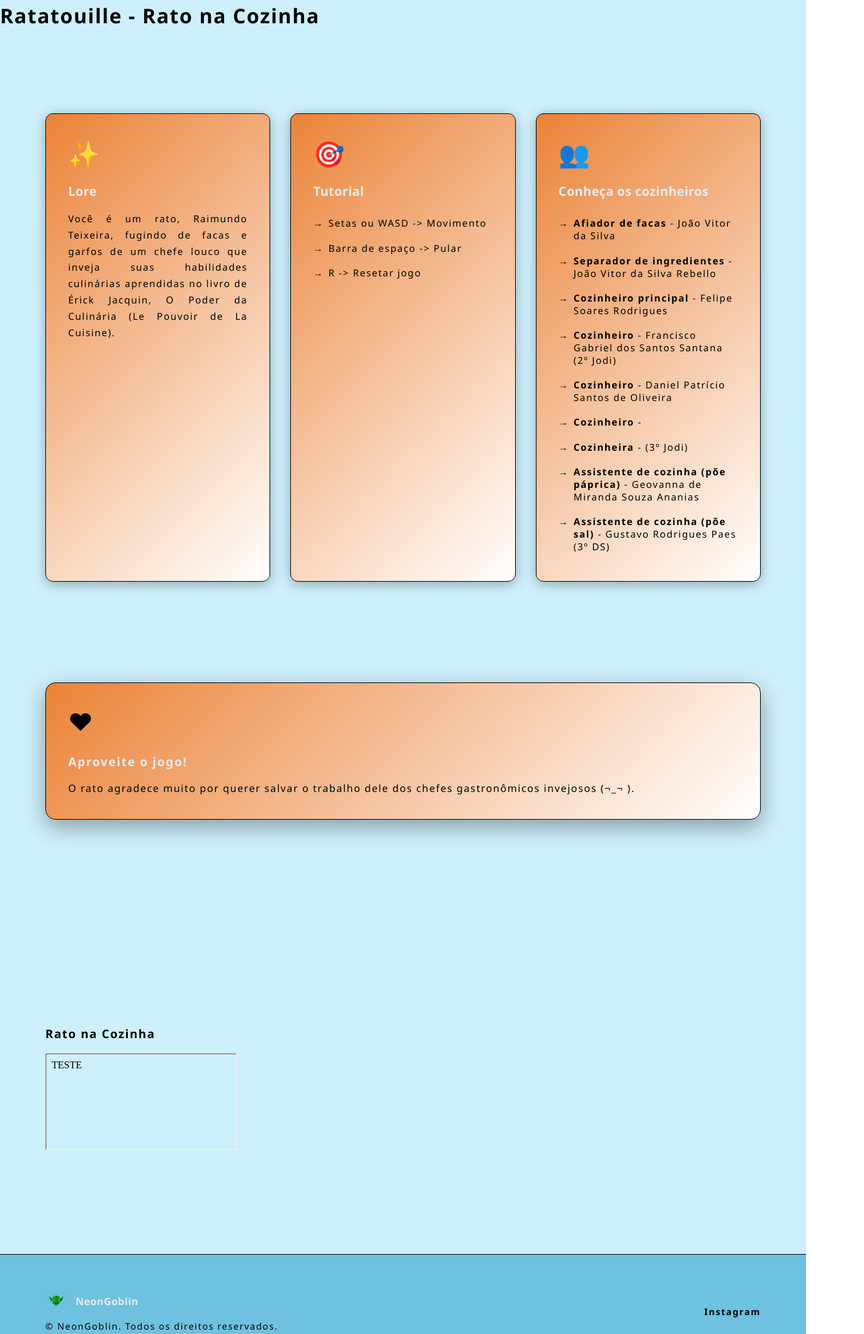
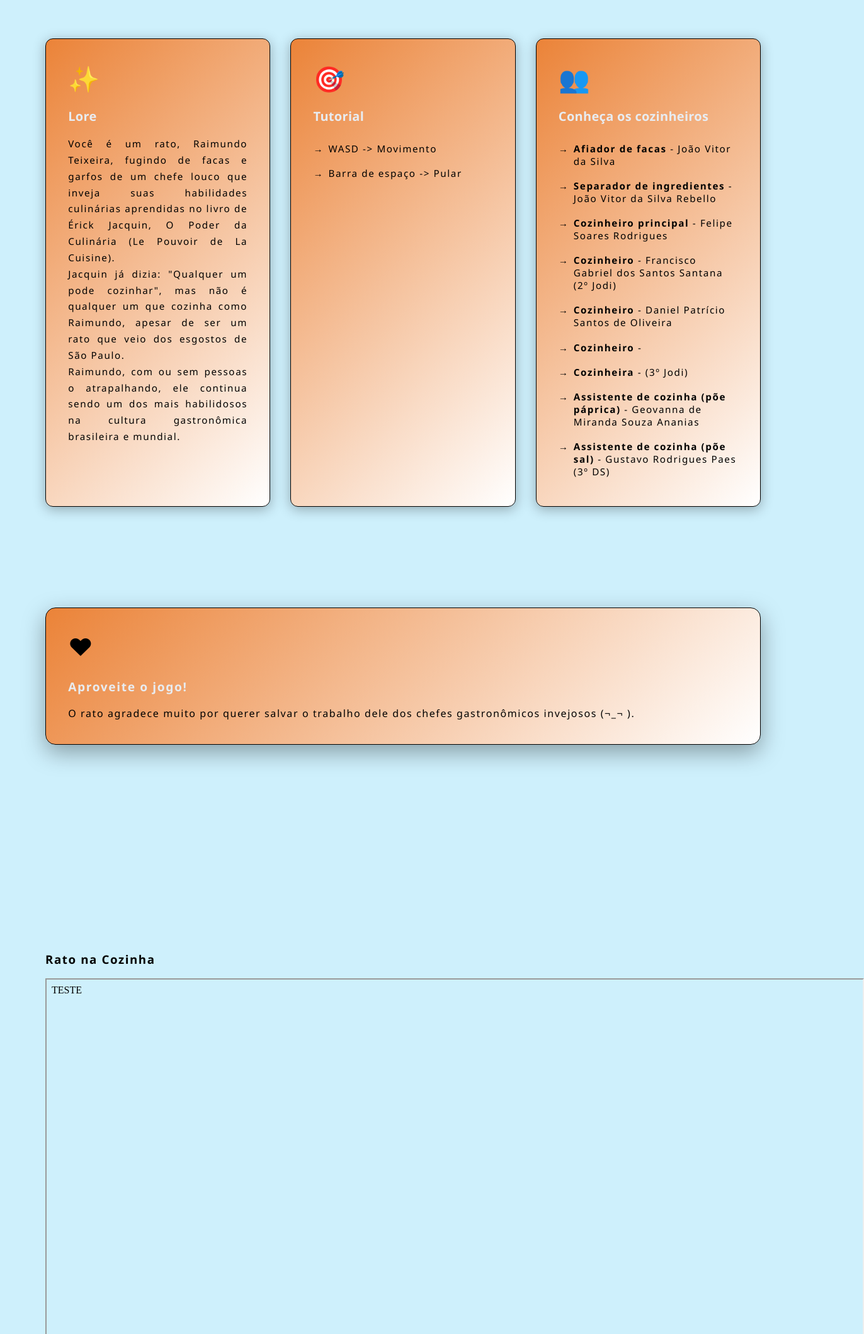
Before and after one commit to GustavooRPaes/GameJamPaulinho2025, a plain HTML site: page index.html in a window 1280 px wide. Shown: the part 131-2250 px from the top of the page at 63% size, 1372 px wide, since content can reach past the window. Drawn offline with Linux system fonts and the light colour scheme.

Commit message:
Jogo para game jam 2025, elaborada pelo Professor Paulinho

```diff
--- a/assets/css/styles.css
+++ b/assets/css/styles.css
@@ -657,8 +657,6 @@ body.modal-open {
 .card:hover {
   transform: translateY(-8px);
   border-color: rgba(0, 217, 112, 0.3);
-  background: linear-gradient(135deg, #1f2937 0%, #1a2332 100%);
-  box-shadow: 0 16px 40px rgba(0, 217, 112, 0.08);
 }
 
 .card:hover::before {
--- a/index.html
+++ b/index.html
@@ -22,10 +22,10 @@
   </head>
 
   <body>
-    <header class="site-header" role="banner">
+    <header class="site-header" role="banner" style="height: 80px;">
       <div class="container header-inner">
         <a href="#hero" class="brand" aria-label="NeonGoblin Home">
-          <img src="assets/images/logo.png" alt="NeonGoblin logo" class="logo" />
+          <h1 style="font-family: 'Gill Sans', 'Gill Sans MT', Calibri, 'Trebuchet MS', sans-serif;">Ratatouille - Rato na Cozinha</h1>
           <span class="brand-text">NeonGoblin</span>
         </a>
         <button
@@ -47,22 +47,24 @@
         >
           <ul>
             <li><a href="#about" class="nav-link">Sobre</a></li>
-            <li><a href="#features" class="nav-link">Diferenciais</a></li>
-            <li><a href="#games" class="nav-link">Jogos</a></li>
+            <li><a href="#games" class="nav-link">Jogo</a></li>
           </ul>
         </nav>
       </div>
     </header>
 
     <main id="main">
-      <h1>Ratatouille - Rato na Cozinha</h1>
+
         <section id="about" class="about container" aria-labelledby="about-title">
         <div class="about-grid">
           <article class="card" data-card="vision">
             <div class="card-icon">✨</div>
             <h3>Lore</h3>
             <p class="about-text">
-              Você é um rato, Raimundo Teixeira, fugindo de facas e garfos de um chefe louco que inveja suas habilidades culinárias aprendidas no livro de Érick Jacquin, O Poder da Culinária (Le Pouvoir de La Cuisine).
+              Você é um rato, Raimundo Teixeira, fugindo de facas e garfos de um chefe louco que inveja
+              suas habilidades culinárias aprendidas no livro de Érick Jacquin, O Poder da Culinária (Le Pouvoir de La Cuisine). <br>
+              Jacquin já dizia: "Qualquer um pode cozinhar", mas não é qualquer um que cozinha como Raimundo, apesar de ser um rato que veio dos esgostos de São Paulo. <br>
+              Raimundo, com ou sem pessoas o atrapalhando, ele continua sendo um dos mais habilidosos na cultura gastronômica brasileira e mundial.
             </p>
           </article>
 
@@ -70,9 +72,8 @@
             <div class="card-icon">🎯</div>
             <h3>Tutorial</h3>
             <ul>
-              <li>Setas ou WASD -> Movimento</li>
+              <li>WASD -> Movimento</li>
               <li>Barra de espaço -> Pular</li>
-              <li>R -> Resetar jogo</li>
             </ul>
           </article>
 
@@ -121,34 +122,17 @@
     </section>
     <section class="jogo">
       <h1>Rato na Cozinha</h1>
-        <iframe src="seila.html" frameborder="1"></iframe>
+        <iframe src="seila.html" frameborder="1" width="1300px" height="700px"></iframe>
       </section>
     </main>
 
     <footer id="contact" class="site-footer" role="contentinfo">
       <div class="container footer-inner">
         <div class="footer-brand">
-          <p class="brand-inline">
-            <img src="assets/images/logo.png" alt="NeonGoblin" class="logo-sml" /> NeonGoblin
-          </p>
           <p class="muted">
             © <span id="year"></span> NeonGoblin. Todos os direitos reservados.
           </p>
         </div>
-        <nav aria-label="Social">
-          <ul class="social">
-            <li>
-              <a
-                href="https://www.instagram.com/neongoblin.studios"
-                aria-label="Instagram"
-                class="social-link"
-                target="_blank"
-                rel="noopener"
-                >Instagram</a
-              >
-            </li>
-          </ul>
-        </nav>
       </div>
     </footer>
     <div
```
Also changed, not shown: assets/images/logo.png (deleted).
